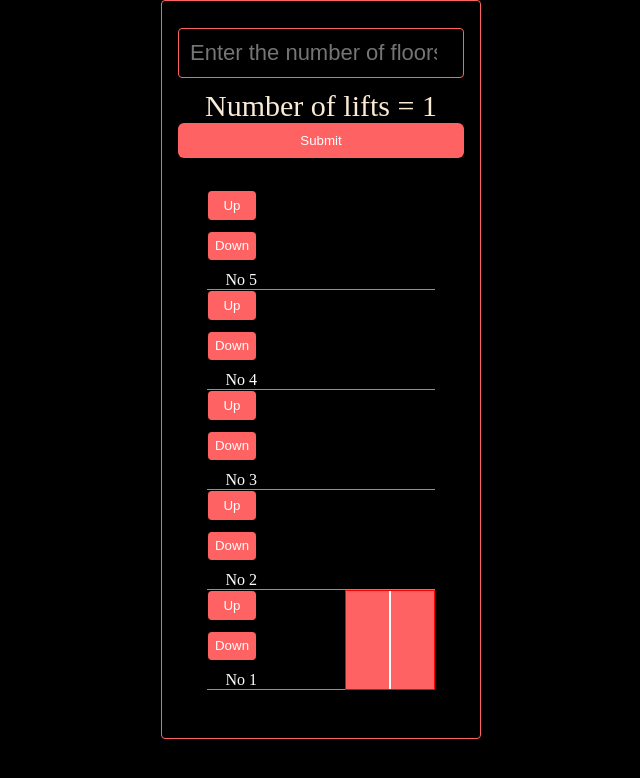
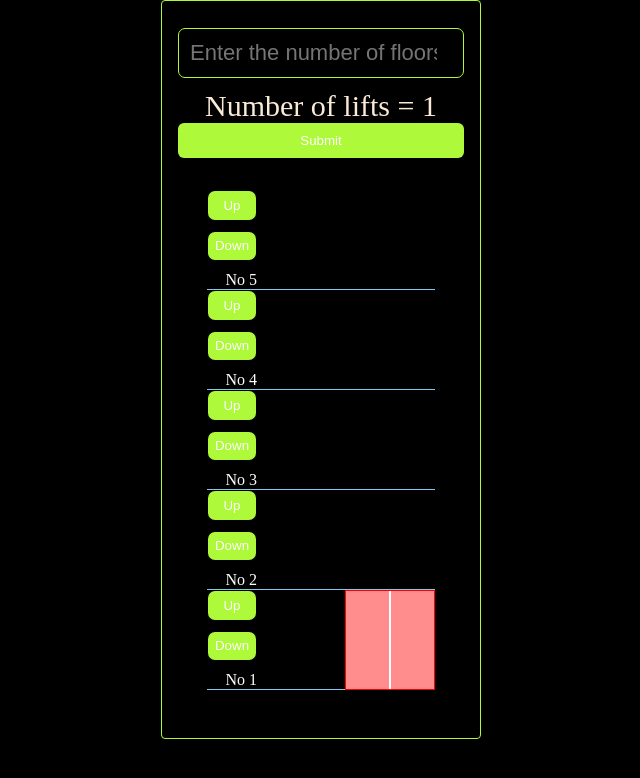
Before and after one commit to anushri-patil/liftsimulator, a plain HTML site: page index.html in a window 1280 px wide. Both pictures are taken after typing "5" into the empty fields and a click on the button "Submit". Shown: the whole page, without its empty margins (319-959 px from the left). Drawn offline with Linux system fonts and the light colour scheme.

Commit message:
Update style.css

```diff
--- a/style.css
+++ b/style.css
@@ -11,7 +11,7 @@
   margin: 0 auto;
   justify-content: center;
   align-items: center;
-  border: 0.5px solid #ff6263;
+  border: 0.5px solid rgb(173, 249, 58);
   width: 20rem;
   height: auto;
   padding: 1em;
@@ -22,7 +22,7 @@
   border-radius: 6px;
   padding: 0.75em 1em;
   color: #fff;
-  background-color: #ff6263;
+  background-color: rgb(173, 249, 58);
   cursor: pointer;
   width: 100%;
   border: none;
@@ -37,11 +37,11 @@
 input {
   width: 100%;
   padding: 0.5em;
-  border: 0.5px solid #ff6263;
+  border: 0.5px solid rgb(173, 249, 58);
   outline: none;
   margin: 0.5em;
   color: antiquewhite;
-  border-radius: 4px;
+  border-radius: 7px;
 }
 
 
@@ -68,12 +68,12 @@ p {
 
 .up-down {
   color: #fff;
-  background: #ff6263;
+  background: rgb(173, 249, 58);
   border: none;
   outline: none;
   padding: 0.5em;
   cursor: pointer;
-  border-radius: 4px;
+  border-radius: 7px;
   margin: 0.2em;
 }
 
@@ -85,7 +85,7 @@ p {
   width: 100%;
   display: flex;
   height: 100px;
-  border-bottom: 1px solid #ff6263;
+  border-bottom: 1px solid rgb(173, 249, 58);
   position: relative;
 }
 
@@ -93,7 +93,7 @@ p {
   width: 90px;
   height: 100px;
   margin-left: 1em;
-  border: 0.5px solid red;
+  border: 0.5px solid rgb(230, 230, 234);
   z-index: 1;
   background-color: white;
   display: flex;
@@ -106,20 +106,20 @@ p {
 }
 
 .left-door {
-  background: #ff6263;
+  background: rgb(255, 141, 141);
   width: 50%;
   height: 100%;
   border-right: 0.5px solid #fff;
-  transition: transform 2.5s linear;
+  transition: transform 1.5s linear;
   z-index: 2;
 }
 
 .right-door {
-  background: #ff6263;
+  background: rgb(255, 141, 141);
   border-left: 0.5px solid #fff;
   width: 50%;
   height: 100%;
-  transition: transform 2.5s linear;
+  transition: transform 1.5s linear;
   z-index: 2;
 }
 
@@ -157,7 +157,7 @@ p {
     width: 100%;
     display: flex;
     height: 100px;
-    border-bottom: 1px solid #ff6263;
+    border-bottom: 1px solid rgb(173, 249, 58);
     position: relative;
   }
 
@@ -165,7 +165,7 @@ p {
     width: 60px;
     height: 100px;
     margin-left: 0.7em;
-    border: 0.5px solid red;
+    border: 0.5px solid yellow ;
     z-index: 1;
     background-color: white;
     display: flex;
@@ -200,7 +200,7 @@ p {
   width: 100%;
   display: flex;
   height: 100px;
-  border-bottom: 1px solid #ff6263;
+  border-bottom: 1px solid rgb(173, 249, 58);
   position: relative;
 }
 
@@ -244,7 +244,7 @@ p {
     width: 100%;
     display: flex;
     height: 100px;
-    border-bottom: 1px solid #ff6263;
+    border-bottom: 1px solid rgb(128, 201, 240);
     position: relative;
   }
 
```
